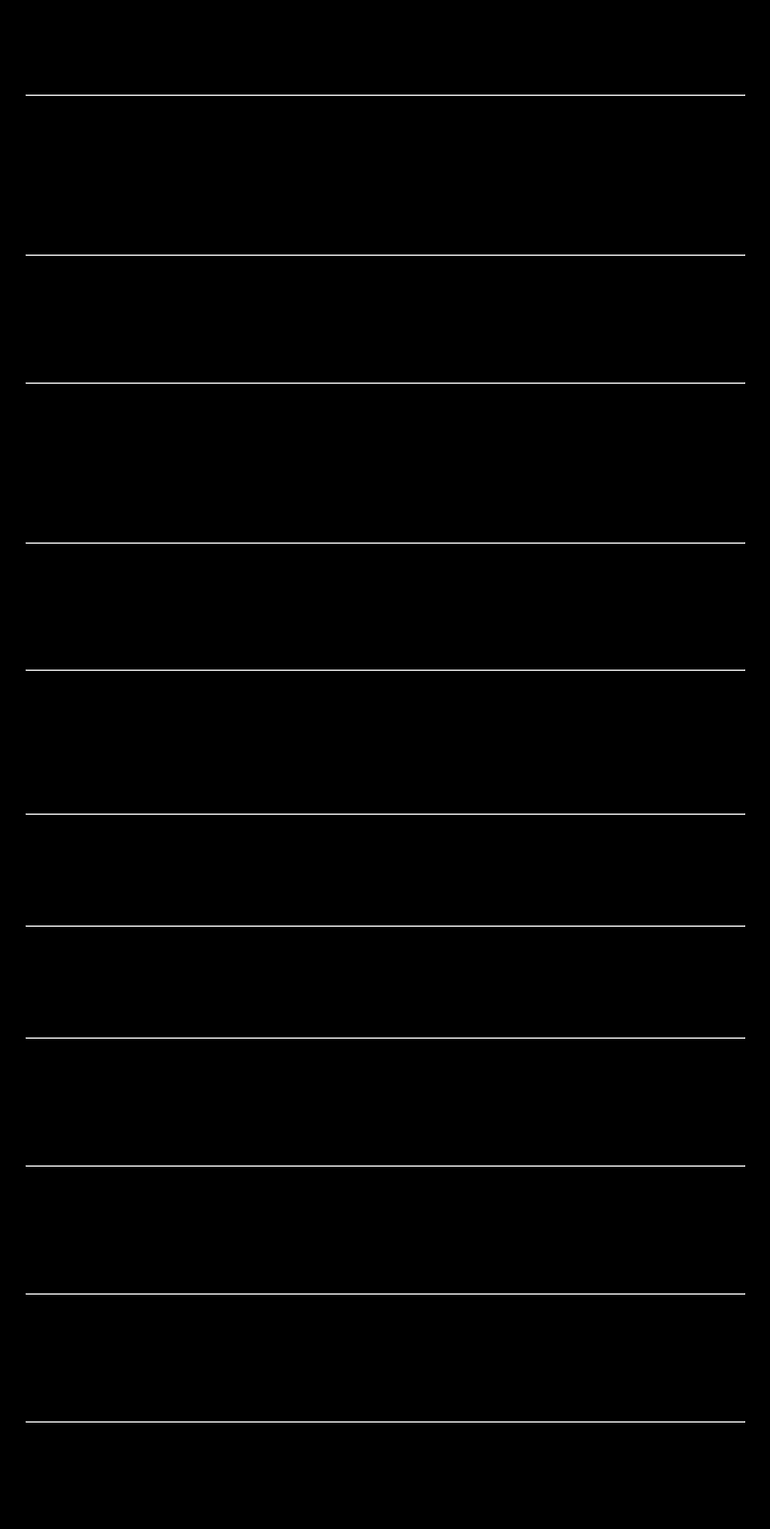
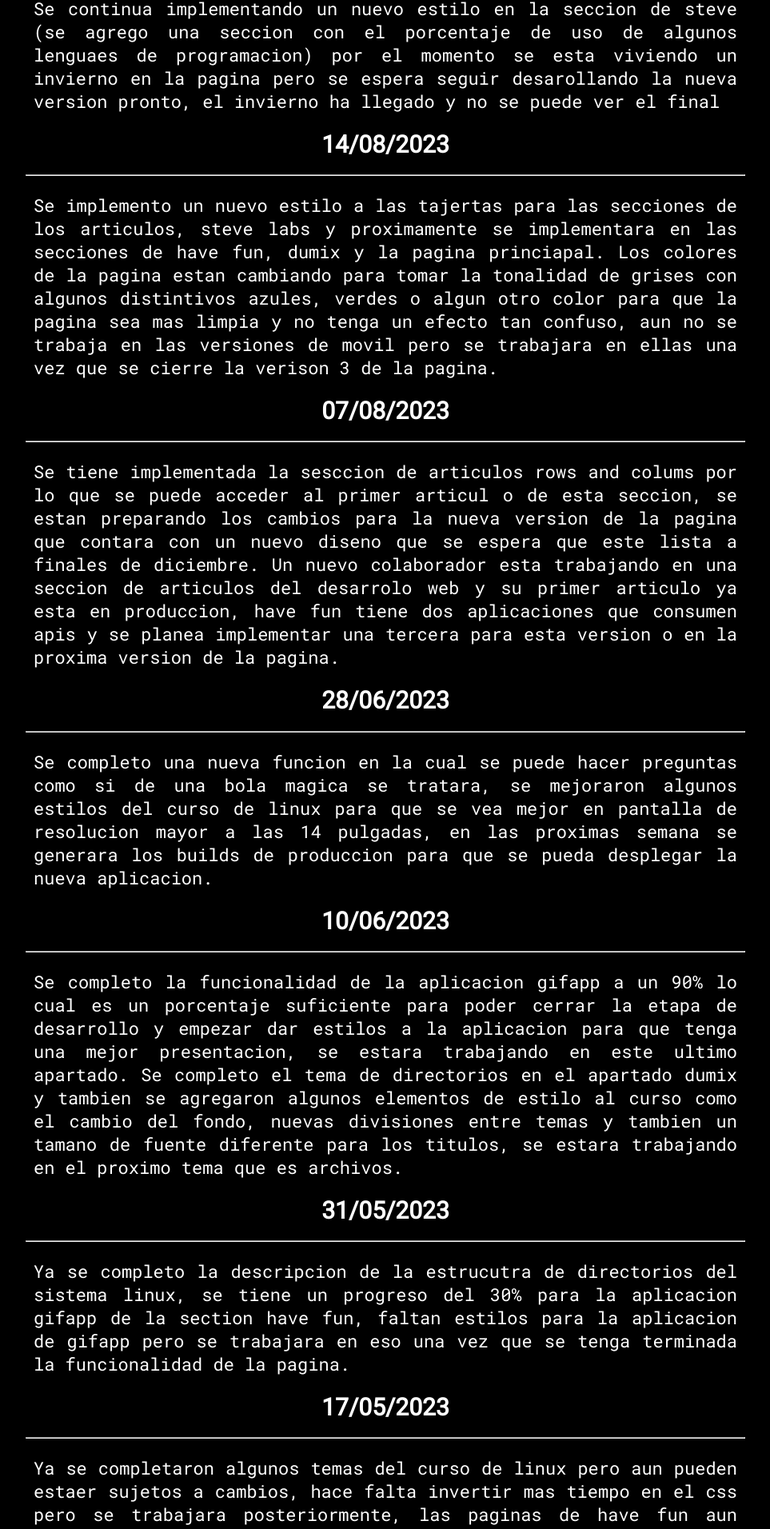
Before and after one commit to SteveBartmoss/steveapp, a React (Create React App) app: page /changelog in a window 1280 px wide. Shown: the part 849-2761 px from the top of the page at 80% size, without its empty margins (158-1121 px from the left). Built offline with nearby package versions, Linux system fonts and the light colour scheme.

Commit message:
add style for the page

```diff
--- a/src/pages/changeLog.jsx
+++ b/src/pages/changeLog.jsx
@@ -8,10 +8,10 @@ function ChangeLog() {
 
                 <h1>Ultima actualizacion</h1>
 
-                <h1>25/11/2023</h1>
+                <h1 className="title1">25/11/2023</h1>
                 <hr />
 
-                <p>
+                <p className="content-curso">
                     Se agrego el primer articulo de las reviews el cual es sobre death stranding,
                     se agrego otro articulo de rows and colums que esta en proceso. Se seguira
                     implemetando contendio para el curso de programacion y el de linux para obtener
@@ -19,10 +19,10 @@ function ChangeLog() {
                     amanecer pero de momento nos vemos optimistas.
                 </p>
 
-                <h1>28/10/2023</h1>
+                <h1 className="title1">28/10/2023</h1>
                 <hr />
 
-                <p>
+                <p className="content-curso">
                     Se implemento una mejora en los menus de los cursos ya que ahora se trata de un
                     menu desplegable lo cual hace que el curso sea mas facil de visualizar, se sigue
                     agregando contenido al curso de programacion pero aun esta en 1% de avance, los
@@ -30,20 +30,20 @@ function ChangeLog() {
                     es mas largo que nunca pero en algun momento debe terminar?
                 </p>
 
-                <h1>31/08/2023</h1>
+                <h1 className="title1">31/08/2023</h1>
                 <hr />
 
-                <p>
+                <p className="content-curso">
                     Se continua implementando un nuevo estilo en la seccion de steve (se agrego
                     una seccion con el porcentaje de  uso de algunos lenguaes de programacion) por el
                     momento se esta viviendo un invierno en la pagina pero se espera seguir desarollando
                     la nueva version pronto, el invierno ha llegado y no se puede ver el final
                 </p>
 
-                <h1>14/08/2023</h1>
+                <h1 className="title1">14/08/2023</h1>
                 <hr />
 
-                <p>
+                <p className="content-curso">
                     Se implemento un nuevo estilo a las tajertas para las secciones de los articulos,
                     steve labs y proximamente se implementara en las secciones de have fun, dumix y la
                     pagina princiapal. Los colores de la pagina estan cambiando para tomar la tonalidad
@@ -52,10 +52,10 @@ function ChangeLog() {
                     movil pero se trabajara en ellas una vez que se cierre la verison 3 de la pagina.
                 </p>
 
-                <h1>07/08/2023</h1>
+                <h1 className="title1">07/08/2023</h1>
                 <hr />
 
-                <p>
+                <p className="content-curso">
                     Se tiene implementada la sesccion de articulos rows and colums por lo que se puede acceder
                     al primer articul o de esta seccion, se estan preparando los cambios para la nueva version
                     de la pagina que contara con un nuevo diseno que se espera que este lista a finales de diciembre.
@@ -64,20 +64,20 @@ function ChangeLog() {
                     implementar una tercera para esta version o en la proxima version de la pagina.
                 </p>
 
-                <h1>28/06/2023</h1>
+                <h1 className="title1">28/06/2023</h1>
                 <hr />
 
-                <p>
+                <p className="content-curso">
                     Se completo una nueva funcion en la cual se puede hacer preguntas como si de una bola magica
                     se tratara, se mejoraron algunos estilos del curso de linux para que se vea mejor en pantalla
                     de resolucion mayor a las 14 pulgadas, en las proximas semana se generara los builds de produccion
                     para que se pueda desplegar la nueva aplicacion.
                 </p>
 
-                <h1>10/06/2023</h1>
+                <h1 className="title1">10/06/2023</h1>
                 <hr />
 
-                <p>
+                <p className="content-curso">
                     Se completo la funcionalidad de la aplicacion gifapp a un 90% lo cual es un porcentaje suficiente
                     para poder cerrar la etapa de desarrollo y empezar dar estilos a la aplicacion para que tenga una
                     mejor presentacion, se estara trabajando en este ultimo apartado. Se completo el tema de directorios
@@ -86,92 +86,93 @@ function ChangeLog() {
                     estara trabajando en el proximo tema que es archivos.
                 </p>
 
-                <h1>31/05/2023</h1>
+                <h1 className="title1">31/05/2023</h1>
                 <hr />
 
-                <p>
+                <p className="content-curso">
                     Ya se completo la descripcion de la estrucutra de directorios del sistema linux, se tiene un progreso
                     del 30% para la aplicacion gifapp de la section have fun, faltan estilos para la aplicacion de gifapp
                     pero se trabajara en eso una vez que se tenga terminada la funcionalidad de la pagina.
                 </p>
 
-                <h1>17/05/2023</h1>
+                <h1 className="title1">17/05/2023</h1>
                 <hr />
 
-                <p>
+                <p className="content-curso">
                     Ya se completaron algunos temas del curso de linux pero aun pueden estaer sujetos a cambios, hace falta
                     invertir mas tiempo en el css pero se trabajara posteriormente, las paginas de have fun aun sigen en espero
                     pero se pondra su implementacion los mas pronto posible. El build de produccion aun no se genera pero cuando
                     se tenga terminado el curso de linux se generara el build de producccion.
                 </p>
 
-                <h1>08/05/2023</h1>
+                <h1 className="title1">08/05/2023</h1>
                 <hr />
 
-                <p>
+                <p className="content-curso">
                     Ya se definieron algunas nuevas aplicaciones para el apartado have fun, estara en desarrollo el modulo de
                     gifapp como primer proyecto.
                 </p>
 
-                <h1>03/05/2023</h1>
+                <h1 className="title1">03/05/2023</h1>
                 <hr />
 
-                <p>
+                <p className="content-curso">
                     Un nuevo modulo de la pagina se implementara con el nombre de have fun que tiene como objetivo practicar el
                     uso de las apis por parte del desarrollador y que dara un poco de entretenimiento para los usuarios.
                 </p>
 
-                <h1>17/04/2023</h1>
+                <h1 className="title1">17/04/2023</h1>
                 <hr />
 
-                <p>
+                <p className="content-curso">
                     Dumix ha llegado, se trata de una serie de paginas que compartiran con los usuarios conocimientos sobre
                     comandos basicos y que puede ser de ayuda para usuarios inexperstos o que solo quieren corroborar el
                     funcionamiento de algun comando y a pesar de que el nombre de la seccion puede resultar ofensivo la
                     intension no es esa.
                 </p>
 
-                <h1>16/04/2023</h1>
+                <h1 className="title1">16/04/2023</h1>
                 <hr />
 
-                <p>
+                <p className="content-curso">
                     Se cierra la version dos de la pagina en la cual se cuenta con un nuevo diseno de la pagina home, steve,
                     un nuevo apartado como los articulos de row and colums y se implementan reseñas de juegos que no requieren un
                     analsis tan complejo, el seguimiento de este archivo no se habia tomado en cuenta pero se trata de llevar una
                     mejor constancia.
                 </p>
 
-                <h1>4/03/2023</h1>
+                <h1 className="title1">4/03/2023</h1>
                 <hr />
 
-                <p>
+                <p className="content-curso">
                     Se implemente un nuevo diseno para el apartado de esteve, se tiene un portada y proximamente de pondra una malla
                     para almacenar difentes elementos, aun no se decide los fondos ni los colores definitivos. La pagina home ya tiene
                     un diseño definitivo y se estara trabajando en el css para que result mas llamtivo o mejor para el usuario.
                 </p>
 
-                <h1>1/03/2023</h1>
+                <h1 className="title1">1/03/2023</h1>
                 <hr />
 
-                <p>
+                <p className="content-curso">
                     Se cierra la version uno de la pagina y se deja la version en la rama v1 para poder desplegar esa version en
                     caso de tener problemas o si se requiere hacer una consulta, la verison uno es la que esta actualmente desplegada en
                     el hosting, la version dos esta en desarrollo y sera desplegada tan pronto como se termine.
                 </p>
 
-                <h1>6/02/2023</h1>
+                <h1 className="title1">6/02/2023</h1>
                 <hr />
 
-                <p>Se implemento un carrusel para la informacion de steve, aun esta en desarrollo y falta definir
+                <p className="content-curso">
+                    Se implemento un carrusel para la informacion de steve, aun esta en desarrollo y falta definir
                     los estilos, la funcionalidad ya esta completa y se creo un hook para menejar el cambio de las
                     tajetas y que al llegar al final de carrusel que se reinicie y si esta al principio y retrocede
                     valla al final.
                 </p>
 
-                <h1>13/01/2023</h1>
+                <h1 className="title1">13/01/2023</h1>
                 <hr />
 
-                <p>
+                <p className="content-curso">
                     La pagina fue creada y desplegada en netlify y puede ser consultada, cuenta con las siguentes
                     secciones:home, about, news, almanac, steve.
                 </p>
```
